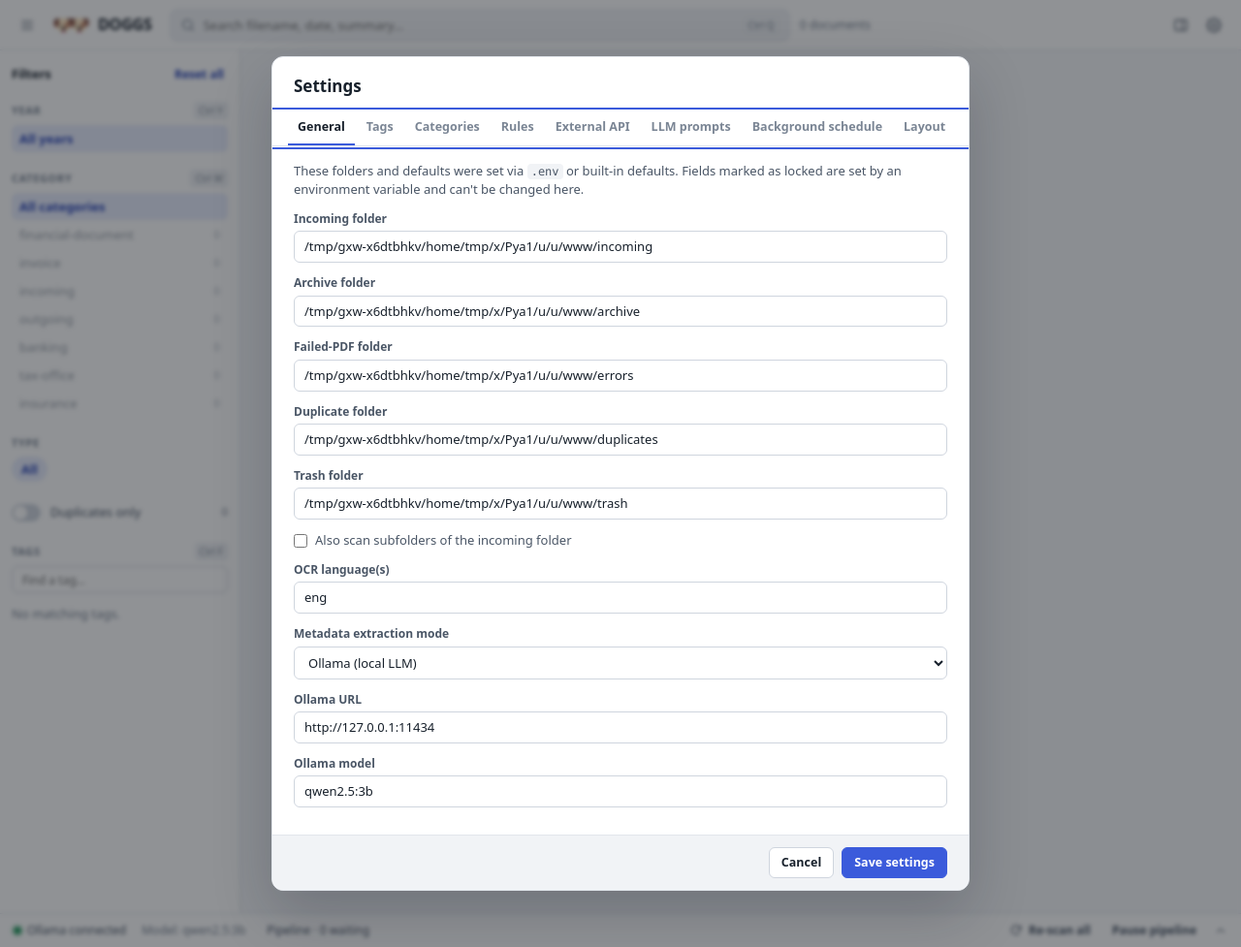
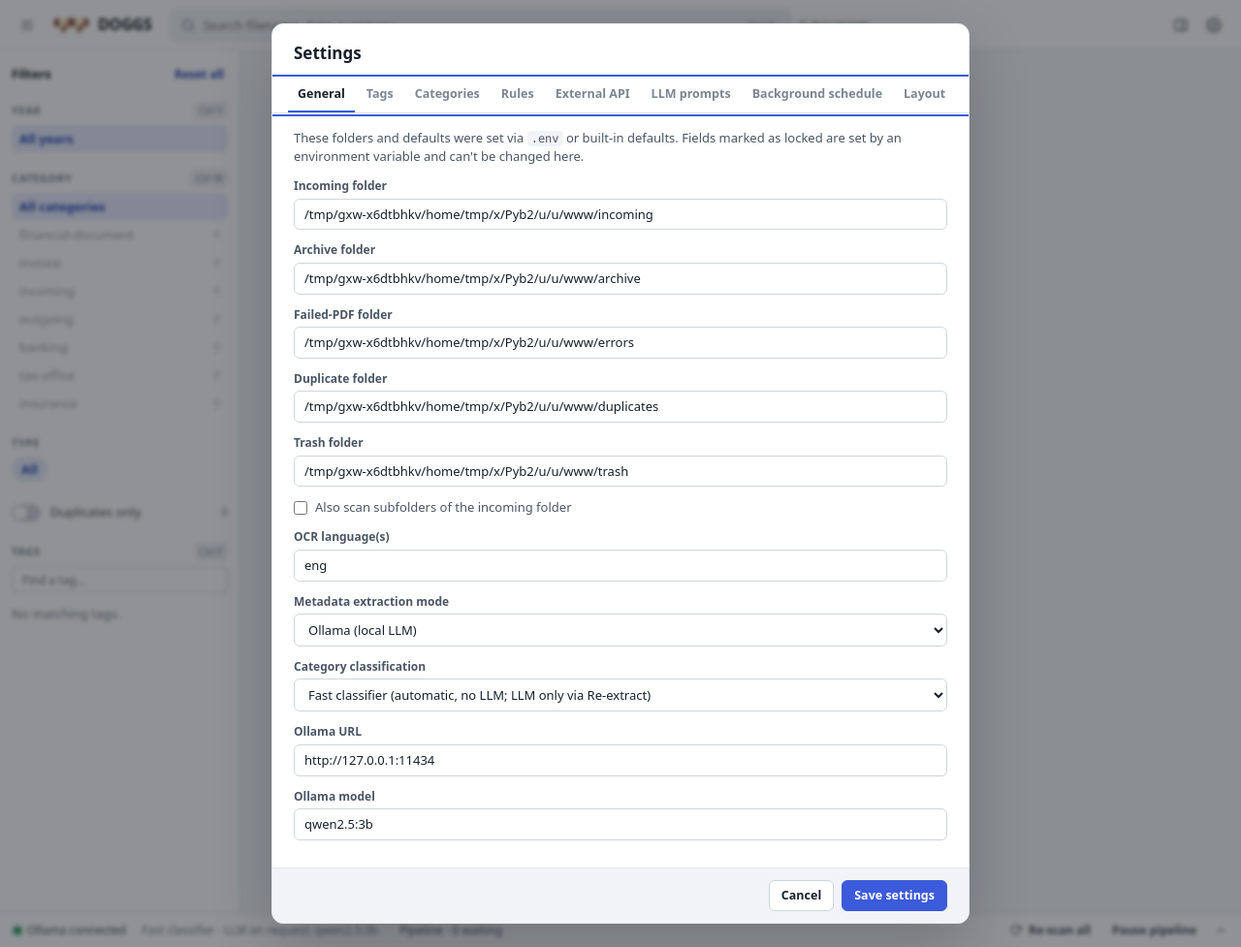
Before and after one commit to nickyreinert/doggs, a Flask app: template templates/index.html in a window 1280 px wide. Shown: the whole page at 97% size. Run offline with Flask 3, Linux system fonts and the light colour scheme; the template is opened without the code that fills it, so the values that code supplies are empty; some libraries are stand-ins or nearby versions.

Commit message:
Add fast German category classifier; LLM on request
- New classifier.py: keyword-seeded Naive Bayes that learns from manual/rule categories
- CLASSIFIER=fast|llm setting (Settings > General); fast mode skips the LLM for new documents and rescans
- category_source column; manual categories survive rescans
- Text documents use their first lines; LLM input capped by LLM_INPUT_CHARS

Co-authored-by: Copilot <223556219+Copilot@users.noreply.github.com>

```diff
--- a/app.py
+++ b/app.py
@@ -25,6 +25,8 @@ import pytesseract
 import requests
 from dateutil import parser as dateparser
 from docx import Document
+
+from classifier import FastClassifier
 from flask import Flask, abort, jsonify, render_template, request, send_file
 from openpyxl import load_workbook
 from odf import teletype
@@ -63,6 +65,10 @@ OCR_TRIGGER_CHARS, MAX_SOURCE_CHARS = int(os.getenv("OCR_TRIGGER_CHARS", "80")),
 MAX_TEXT_CHARS, MAX_FULL_TEXT_CHARS, AI_TIMEOUT = int(os.getenv("MAX_TEXT_CHARS", "300")), int(os.getenv("MAX_FULL_TEXT_CHARS", "12000")), int(os.getenv("AI_TIMEOUT", "60"))
 AI_MODE, OLLAMA_URL = os.getenv("AI_MODE", "ollama"), os.getenv("OLLAMA_URL", "http://127.0.0.1:11434")
 AI_MODEL = os.getenv("AI_MODEL", "qwen2.5:3b")
+# "fast" categorizes new documents locally and runs the LLM only on request; "llm" asks the LLM for every document.
+CLASSIFIER = os.getenv("CLASSIFIER", "fast").strip().lower() if os.getenv("CLASSIFIER", "fast").strip().lower() in {"fast", "llm"} else "fast"
+LLM_INPUT_CHARS = int(os.getenv("LLM_INPUT_CHARS", "1500"))
+FAST_MIN_CONFIDENCE = float(os.getenv("FAST_MIN_CONFIDENCE", "0.6"))
 DATE_DAYFIRST = os.getenv("DATE_DAYFIRST", "1") == "1"
 MAX_TOKEN_FACETS = int(os.getenv("MAX_TOKEN_FACETS", "80"))
 TEXT_FORMATS = {
@@ -74,7 +80,7 @@ IMAGE_FORMATS = {".png", ".jpg", ".jpeg", ".tif", ".tiff", ".bmp", ".webp", ".gi
 SUPPORTED_FORMATS = {".pdf", *TEXT_FORMATS, *IMAGE_FORMATS}
 LLM_SOURCE_LINES = int(os.getenv("LLM_SOURCE_LINES", "80"))
 DEFAULT_CATEGORIES = ["financial-document", "invoice", "incoming", "outgoing", "banking", "tax-office", "insurance", "contract", "personal", "misc"]
-FIELDNAMES = ["id", "file_hash", "original_name", "stored_path", "location", "date", "year", "slug", "classification", "category", "rule_name", "rule_reason", "summary", "tokens", "removed_tags", "tags", "ocr_text", "is_duplicate", "duplicate_of", "pdf_title", "pdf_author", "pdf_subject", "pdf_keywords", "pdf_creator", "pdf_producer", "source", "created_at"]
+FIELDNAMES = ["id", "file_hash", "original_name", "stored_path", "location", "date", "year", "slug", "classification", "category", "category_source", "rule_name", "rule_reason", "summary", "tokens", "removed_tags", "tags", "ocr_text", "is_duplicate", "duplicate_of", "pdf_title", "pdf_author", "pdf_subject", "pdf_keywords", "pdf_creator", "pdf_producer", "source", "created_at"]
 STOP_TAGS = {"the", "and", "for", "doc", "document", "pdf", "misc", "unknown", "fpdf", "pdflib", "printer", "linux", "php", "kunde", "page", "pages", "creator", "producer"}
 PROMPT_STOP_WORDS = STOP_TAGS | {"a", "an", "are", "as", "at", "be", "by", "from", "in", "is", "it", "of", "on", "or", "that", "this", "to", "with", "der", "die", "das", "den", "dem", "des", "ein", "eine", "einer", "einem", "einen", "und", "oder", "ist", "im", "in", "am", "an", "auf", "von", "für", "mit", "zu", "bei", "als", "auch", "nicht", "wie", "dass"}
 CLASSIFICATION_RULES = [("invoice", ["invoice", "rechnung", "billing", "amount due", "zahlung"]), ("bank", ["bank statement", "kontoauszug", "iban", "balance", "transaction"]), ("insurance", ["insurance", "versicherung", "policy", "claim", "premium"]), ("contract", ["contract", "agreement", "vertrag", "terms"]), ("tax", ["tax", "steuer", "finanzamt", "vat"]), ("medical", ["medical", "arzt", "doctor", "patient"]), ("utility", ["electricity", "gas", "water", "internet", "phone"]), ("salary", ["salary", "payroll", "gehalt", "lohn"]), ("official", ["authority", "bescheid", "government", "court"]), ("receipt", ["receipt", "quittung", "purchase"])]
@@ -250,7 +256,7 @@ def normalize_rule(rule):
         "tags": tag_values(rule.get("tags", [])),
     }
 
-GENERAL_ENV_MAP = {"incoming_dir": "INCOMING_DIR", "archive_dir": "ARCHIVE_DIR", "error_dir": "ERROR_DIR", "duplicate_dir": "DUPLICATE_DIR", "trash_dir": "TRASH_DIR", "recursive_scan": "RECURSIVE_SCAN", "ocr_lang": "OCR_LANG", "ai_mode": "AI_MODE", "ollama_url": "OLLAMA_URL", "ai_model": "AI_MODEL"}
+GENERAL_ENV_MAP = {"incoming_dir": "INCOMING_DIR", "archive_dir": "ARCHIVE_DIR", "error_dir": "ERROR_DIR", "duplicate_dir": "DUPLICATE_DIR", "trash_dir": "TRASH_DIR", "recursive_scan": "RECURSIVE_SCAN", "ocr_lang": "OCR_LANG", "ai_mode": "AI_MODE", "ollama_url": "OLLAMA_URL", "ai_model": "AI_MODEL", "classifier": "CLASSIFIER"}
 
 def general_locked_fields():
     """Fields whose environment variable is explicitly set can't be overridden from the UI."""
@@ -265,11 +271,11 @@ def general_is_configured(raw_general):
     return all(locked.get(key) for key in STORAGE_DIR_KEYS)
 
 def current_general_defaults():
-    return {"incoming_dir": str(INCOMING_DIR), "archive_dir": str(ARCHIVE_DIR), "error_dir": str(ERROR_DIR), "duplicate_dir": str(DUPLICATE_DIR), "trash_dir": str(TRASH_DIR), "recursive_scan": RECURSIVE_SCAN, "ocr_lang": OCR_LANG, "ai_mode": AI_MODE, "ollama_url": OLLAMA_URL, "ai_model": AI_MODEL}
+    return {"incoming_dir": str(INCOMING_DIR), "archive_dir": str(ARCHIVE_DIR), "error_dir": str(ERROR_DIR), "duplicate_dir": str(DUPLICATE_DIR), "trash_dir": str(TRASH_DIR), "recursive_scan": RECURSIVE_SCAN, "ocr_lang": OCR_LANG, "ai_mode": AI_MODE, "ollama_url": OLLAMA_URL, "ai_model": AI_MODEL, "classifier": CLASSIFIER}
 
 def apply_general_settings(general):
     """Reassign the live directory/AI globals so a settings change applies without a restart."""
-    global INCOMING_DIR, ARCHIVE_DIR, ERROR_DIR, DUPLICATE_DIR, TRASH_DIR, RECURSIVE_SCAN, OCR_LANG, OCR_LANGS, AI_MODE, OLLAMA_URL, AI_MODEL
+    global INCOMING_DIR, ARCHIVE_DIR, ERROR_DIR, DUPLICATE_DIR, TRASH_DIR, RECURSIVE_SCAN, OCR_LANG, OCR_LANGS, AI_MODE, OLLAMA_URL, AI_MODEL, CLASSIFIER
     locked = general_locked_fields()
     def resolved(key, current_path):
         if locked.get(key): return current_path
@@ -289,6 +295,7 @@ def apply_general_settings(general):
     if not locked.get("ai_mode") and general.get("ai_mode") in {"ollama", "heuristic"}: AI_MODE = general["ai_mode"]
     if not locked.get("ollama_url") and str(general.get("ollama_url") or "").strip(): OLLAMA_URL = str(general["ollama_url"]).strip()
     if not locked.get("ai_model") and str(general.get("ai_model") or "").strip(): AI_MODEL = str(general["ai_model"]).strip()
+    if not locked.get("classifier") and general.get("classifier") in {"fast", "llm"}: CLASSIFIER = general["classifier"]
     ensure_dirs()
 
 def ignored_tags(): return set(read_settings()["ignored_tags"])
@@ -426,7 +433,7 @@ def extract_text_document(path):
     if suffix in IMAGE_FORMATS:
         text = ocr_image_text(path, HEAD_PAGES)
         lines = [line.strip() for line in text.splitlines() if line.strip()]
-        return "\n".join(lines[-LLM_SOURCE_LINES:])[:MAX_FULL_TEXT_CHARS], "ocr"
+        return "\n".join(lines[:LLM_SOURCE_LINES])[:MAX_FULL_TEXT_CHARS], "ocr"
     if suffix in {".txt", ".md", ".log", ".ini", ".yaml", ".yml", ".tex", ".rtf"}:
         text = path.read_text(encoding="utf-8", errors="replace")
         if suffix == ".rtf":
@@ -476,7 +483,7 @@ def extract_text_document(path):
     else:
         raise ValueError(f"Unsupported document format: {suffix}")
     lines = [line.strip() for line in text.splitlines() if line.strip()]
-    return "\n".join(lines[-LLM_SOURCE_LINES:])[:MAX_FULL_TEXT_CHARS], f"{suffix.removeprefix('.')}-text"
+    return "\n".join(lines[:LLM_SOURCE_LINES])[:MAX_FULL_TEXT_CHARS], f"{suffix.removeprefix('.')}-text"
 
 def document_content(path):
     if path.suffix.lower() == ".pdf":
@@ -592,24 +599,63 @@ def resolved_category(extracted, classification, categories):
     fallback = fallback_by_classification.get(classification, "misc")
     return fallback if fallback in categories else "misc"
 
-def replace_extracted_result(row, heuristic, extracted, text, filename):
-    """Replace generated fields only; the user's manual `tags` field is immutable here."""
-    tags = combined_tags(heuristic, extracted, text)
-    row["classification"] = slugify(heuristic["classification"] if heuristic["classification"] != "document" else extracted.get("classification") or "document")
+FAST_MODEL_CACHE = {"key": None, "model": None}
+TRAINED_CATEGORY_SOURCES = {"manual", "rule"}
+
+def training_text(row):
+    return " ".join(row.get(key, "") for key in ("original_name", "pdf_title", "pdf_subject", "summary", "tokens", "tags", "ocr_text"))[:4000]
+
+def fast_classifier():
+    """The fast classifier, retrained whenever the index or the category list changes."""
+    categories = tuple(read_settings()["categories"])
+    try: index_version = CSV_PATH.stat().st_mtime_ns
+    except OSError: index_version = 0
+    key = (index_version, categories)
+    if FAST_MODEL_CACHE["key"] != key:
+        examples = [(training_text(row), row["category"]) for row in read_rows() if row.get("category_source") in TRAINED_CATEGORY_SOURCES and row.get("category") and row.get("location") != "duplicates"]
+        FAST_MODEL_CACHE.update(key=key, model=FastClassifier(categories, examples))
+    return FAST_MODEL_CACHE["model"]
+
+def choose_category(extracted, classification, text, row=None):
+    """Return (category, source). A category the user picked by hand is never replaced automatically."""
     categories = read_settings()["categories"]
-    row["category"] = resolved_category(extracted, row["classification"], categories)
+    if row and row.get("category_source") == "manual" and row.get("category"): return row["category"], "manual"
+    candidate = slugify(extracted.get("category"))
+    if candidate in categories: return candidate, "llm"
+    category, _ = fast_classifier().predict(text, FAST_MIN_CONFIDENCE)
+    if category: return category, "fast"
+    return resolved_category({}, classification, categories), "fallback"
+
+def automatic_ai_extract(text, preserve_lines=False):
+    """LLM extraction for unattended processing; skipped in fast mode, where the LLM only runs on request."""
+    return ai_extract(text, preserve_lines) if CLASSIFIER == "llm" else {}
+
+def replace_extracted_result(row, heuristic, extracted, text, filename, keep_existing=False):
+    """Replace generated fields only; the user's manual `tags` field is immutable here.
+
+    With `keep_existing`, a run without LLM output keeps the previous summary, tags and slug
+    so a fast re-scan does not throw away earlier LLM results.
+    """
+    keep_generated = keep_existing and not extracted and bool(row.get("summary"))
+    tags = tag_values(row.get("tokens", "")) if keep_generated else combined_tags(heuristic, extracted, text)
+    if not (keep_generated and heuristic["classification"] == "document"):
+        row["classification"] = slugify(heuristic["classification"] if heuristic["classification"] != "document" else extracted.get("classification") or "document")
+    categories = read_settings()["categories"]
+    category, category_source = choose_category(extracted, row["classification"], text, row)
     suffix = Path(filename).suffix.lower().removeprefix(".")
     rule, reasons = match_rule(filename, suffix, text)
     if rule:
-        if rule.get("category") and rule["category"] in categories: row["category"] = rule["category"]
+        if rule.get("category") and rule["category"] in categories and category_source != "manual": category, category_source = rule["category"], "rule"
         tags = list(dict.fromkeys(tags + rule.get("tags", [])))
         row["rule_name"], row["rule_reason"] = rule.get("name") or "Unnamed rule", "; ".join(reasons)
     else:
         row["rule_name"], row["rule_reason"] = "", ""
-    row["summary"] = (heuristic["summary"] if heuristic["classification"] == "invoice" else extracted.get("summary") or heuristic["summary"]).strip()[:240]
+    row["category"], row["category_source"] = category, category_source
     row["tokens"] = " ".join(tags)
-    row["removed_tags"] = ""
-    row["slug"] = slugify("-".join(tags[:3]) or heuristic["slug"])
+    if not keep_generated:
+        row["summary"] = (heuristic["summary"] if heuristic["classification"] == "invoice" else extracted.get("summary") or heuristic["summary"]).strip()[:240]
+        row["removed_tags"] = ""
+        row["slug"] = slugify("-".join(tags[:3]) or heuristic["slug"])
     return row
 
 def update_generated_filename(row):
@@ -626,8 +672,8 @@ def update_generated_filename(row):
         shutil.move(str(current_path), destination)
     row["stored_path"] = destination.relative_to(ARCHIVE_DIR).as_posix()
 
-def replace_extracted_result_and_filename(row, heuristic, extracted, text, filename):
-    replace_extracted_result(row, heuristic, extracted, text, filename)
+def replace_extracted_result_and_filename(row, heuristic, extracted, text, filename, keep_existing=False):
+    replace_extracted_result(row, heuristic, extracted, text, filename, keep_existing)
     update_generated_filename(row)
     return row
 
@@ -635,7 +681,7 @@ def ai_extract(text, preserve_lines=False):
     if AI_MODE != "ollama" or len(text.strip()) < 20: return {}
     settings = read_settings(); prompt, categories = settings["prompts"]["metadata"], settings["categories"]
     category_instruction = "Choose category as exactly one of: " + ", ".join(categories) + "."
-    evidence = text.strip()[:MAX_FULL_TEXT_CHARS] if preserve_lines else compact_prompt_text(text)
+    evidence = text.strip()[:LLM_INPUT_CHARS] if preserve_lines else compact_prompt_text(text)
     payload = {"model": AI_MODEL, "stream": False, "format": "json", "options": {"temperature": 0, "num_predict": 260}, "messages": [{"role": "system", "content": "Return only valid JSON. Every extracted tag must be grounded in the supplied document text. Never copy names, places, or tag values from instructions. Omit uncertain data instead of guessing. Ignore PDF generators, software names, headers/footers, and OCR garbage. Write the summary in the document language. " + category_instruction}, {"role": "user", "content": prompt + "\n\nAdd a category field to the JSON response.\n\nDocument evidence:\n" + evidence}]}
     try:
         raw = requests.post(f"{OLLAMA_URL.rstrip('/')}/api/chat", json=payload, timeout=AI_TIMEOUT).json().get("message", {}).get("content", "")
@@ -768,9 +814,9 @@ def run_bulk_rescan(row_ids):
                     text, source, metadata_fields, _ = document_content(path)
                 metadata = " ".join(metadata_fields[key] for key in ("pdf_title", "pdf_author", "pdf_subject", "pdf_keywords") if metadata_fields.get(key))
                 analysis = f"{metadata} {text}".strip()
-                heuristic, extracted = heuristic_extract(analysis, path.name), ai_extract(analysis, path.suffix.lower() != ".pdf")
+                heuristic, extracted = heuristic_extract(analysis, path.name), automatic_ai_extract(analysis, path.suffix.lower() != ".pdf")
                 def apply_extraction(item):
-                    replace_extracted_result_and_filename(item, heuristic, extracted, analysis, path.name)
+                    replace_extracted_result_and_filename(item, heuristic, extracted, analysis, path.name, keep_existing=True)
                     item["ocr_text"] = text; item["source"] = source
                 if not mutate_row(row_id, apply_extraction): raise ValueError("Document no longer exists in the index.")
             except Exception as exc:
@@ -792,22 +838,22 @@ def process_file(path):
     text, source, pdf_metadata, pdf_date = document_content(path)
     metadata_text = " ".join(pdf_metadata[key] for key in ("pdf_title", "pdf_author", "pdf_subject", "pdf_keywords") if pdf_metadata.get(key))
     analysis_text = f"{metadata_text} {text}".strip()
-    heuristics, ai = heuristic_extract(analysis_text, path.name), ai_extract(analysis_text, path.suffix.lower() != ".pdf")
+    heuristics, ai = heuristic_extract(analysis_text, path.name), automatic_ai_extract(analysis_text, path.suffix.lower() != ".pdf")
     final_date = parse_any_date(ai.get("date")) or parse_text_date(analysis_text) or pdf_date or datetime.fromtimestamp(path.stat().st_mtime).date()
     classification = slugify(ai.get("classification") or heuristics["classification"])
     inferred = combined_tags(heuristics, ai, analysis_text)
     categories = read_settings()["categories"]
-    category = resolved_category(ai, classification, categories)
+    category, category_source = choose_category(ai, classification, analysis_text)
     rule, reasons = match_rule(path.name, path.suffix.lower().removeprefix("."), analysis_text)
     rule_name, rule_reason = "", ""
     if rule:
-        if rule.get("category") and rule["category"] in categories: category = rule["category"]
+        if rule.get("category") and rule["category"] in categories: category, category_source = rule["category"], "rule"
         inferred = list(dict.fromkeys(inferred + rule.get("tags", [])))
         rule_name, rule_reason = rule.get("name") or "Unnamed rule", "; ".join(reasons)
     slug = slugify("-".join(inferred[:3]) or heuristics["slug"] or classification)
     destination = unique_path(ARCHIVE_DIR / str(final_date.year) / f"{final_date.isoformat()}_{slug}{path.suffix.lower()}"); destination.parent.mkdir(parents=True, exist_ok=True)
     shutil.move(str(path), destination)
-    rows.append({"id": file_hash[:16], "file_hash": file_hash, "original_name": path.name, "stored_path": destination.relative_to(ARCHIVE_DIR).as_posix(), "location": "archive", "date": final_date.isoformat(), "year": str(final_date.year), "slug": slug, "classification": classification, "category": category, "rule_name": rule_name, "rule_reason": rule_reason, "summary": (heuristics["summary"] if heuristics["classification"] == "invoice" else ai.get("summary") or heuristics["summary"] or text[:220]).strip()[:240], "tokens": " ".join(inferred), "removed_tags": "", "tags": "", "is_duplicate": "", "duplicate_of": "", **pdf_metadata, "source": source, "created_at": datetime.now(UTC).isoformat(timespec="seconds")})
+    rows.append({"id": file_hash[:16], "file_hash": file_hash, "original_name": path.name, "stored_path": destination.relative_to(ARCHIVE_DIR).as_posix(), "location": "archive", "date": final_date.isoformat(), "year": str(final_date.year), "slug": slug, "classification": classification, "category": category, "category_source": category_source, "rule_name": rule_name, "rule_reason": rule_reason, "summary": (heuristics["summary"] if heuristics["classification"] == "invoice" else ai.get("summary") or heuristics["summary"] or text[:220]).strip()[:240], "tokens": " ".join(inferred), "removed_tags": "", "tags": "", "is_duplicate": "", "duplicate_of": "", **pdf_metadata, "source": source, "created_at": datetime.now(UTC).isoformat(timespec="seconds")})
     write_rows(rows); log.info("Archived %s", destination)
 
 def promote_orphaned_duplicates(rows):
@@ -1095,6 +1141,7 @@ def update_file(row_id):
     if "category" in payload:
         category = str(payload["category"] or "").strip()
         if category and category != row.get("category") and category not in read_settings()["categories"]: abort(400, "Unknown category.")
+        if category != row.get("category"): row["category_source"] = "manual" if category else ""
         row["category"] = category
     if "title" in payload: row["pdf_title"] = re.sub(r"\s+", " ", str(payload["title"])).strip()[:500]
     if "summary" in payload: row["summary"] = str(payload["summary"]).strip()[:4000]
@@ -1200,7 +1247,7 @@ def bulk_update_files():
     if not changed: abort(404)
     for row in changed:
         if tag: row["tags"] = " ".join(dict.fromkeys(custom_tags(row) + [tag]))
-        if category: row["category"] = category
+        if category: row["category"], row["category_source"] = category, "manual"
     write_rows(rows)
     if tag: remember_recent_tags([tag])
     STATUS_CACHE["payload"] = None
@@ -1267,6 +1314,7 @@ def api_status():
         "ollama_connected": connected,
         "ollama_url": OLLAMA_URL,
         "model": AI_MODEL,
+        "classifier": CLASSIFIER,
         "model_available": AI_MODEL in available,
         "error": error,
         "ocr_language": OCR_LANG,
--- a/static/js/app.js
+++ b/static/js/app.js
@@ -711,7 +711,7 @@ async function refreshStatus() {
     $('ollamaDot').className = 'dot ' + (s.ollama_connected ? 'ok' : 'warn');
     $('ollamaStatus').textContent = s.ollama_connected ? 'Ollama connected' : s.error || 'Ollama unavailable';
     $('ollamaDot').title = $('ollamaStatus').textContent;
-    $('modelStatus').textContent = 'Model: ' + s.model;
+    $('modelStatus').textContent = (s.classifier === 'fast' ? 'Fast classifier · LLM on request: ' : 'Model: ') + s.model;
     const rescan = s.rescan || {};
     const rescanActive = ['queued', 'running'].includes(rescan.state);
     const rescanProgress = rescanActive ? ' · re-scanning ' + rescan.current + '/' + rescan.total : '';
@@ -751,7 +751,7 @@ function updateScheduleFields() {
   $('dailySchedule').hidden = !daily;
 }
 
-const GENERAL_FIELDS = { generalIncoming: 'incoming_dir', generalArchive: 'archive_dir', generalError: 'error_dir', generalDuplicate: 'duplicate_dir', generalTrash: 'trash_dir', generalOcrLang: 'ocr_lang', generalAiMode: 'ai_mode', generalOllamaUrl: 'ollama_url', generalAiModel: 'ai_model' };
+const GENERAL_FIELDS = { generalIncoming: 'incoming_dir', generalArchive: 'archive_dir', generalError: 'error_dir', generalDuplicate: 'duplicate_dir', generalTrash: 'trash_dir', generalOcrLang: 'ocr_lang', generalAiMode: 'ai_mode', generalOllamaUrl: 'ollama_url', generalAiModel: 'ai_model', generalClassifier: 'classifier' };
 
 let ruleCategories = [];
 
--- a/templates/index.html
+++ b/templates/index.html
@@ -200,6 +200,11 @@
       <option value="ollama">Ollama (local LLM)</option>
       <option value="heuristic">Heuristics only</option>
     </select>
+    <label class="editor" for="generalClassifier">Category classification</label>
+    <select id="generalClassifier">
+      <option value="fast">Fast classifier (automatic, no LLM; LLM only via Re-extract)</option>
+      <option value="llm">LLM for every new document</option>
+    </select>
     <label class="editor" for="generalOllamaUrl">Ollama URL</label>
     <input id="generalOllamaUrl" placeholder="http://127.0.0.1:11434">
     <label class="editor" for="generalAiModel">Ollama model</label>
```
Also changed, not shown: classifier.py (added, +143 -0 lines), README.md.
